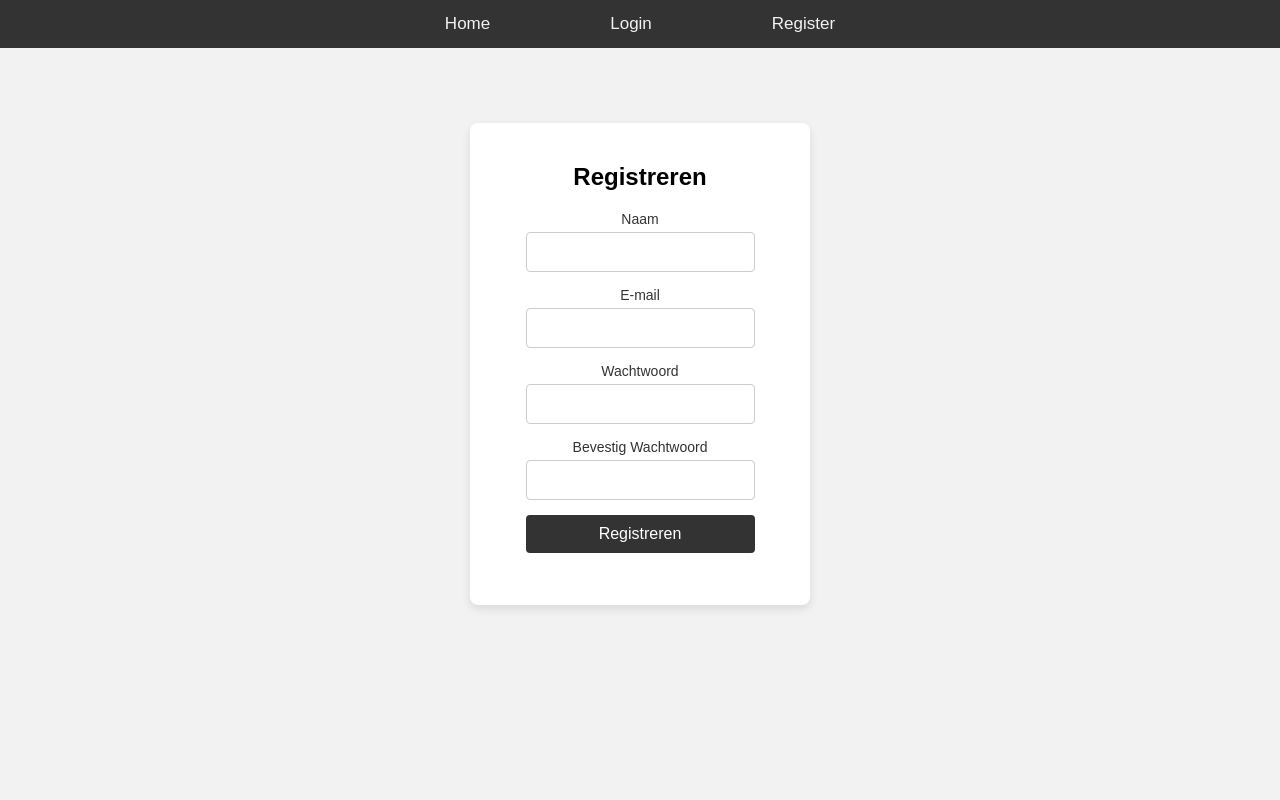
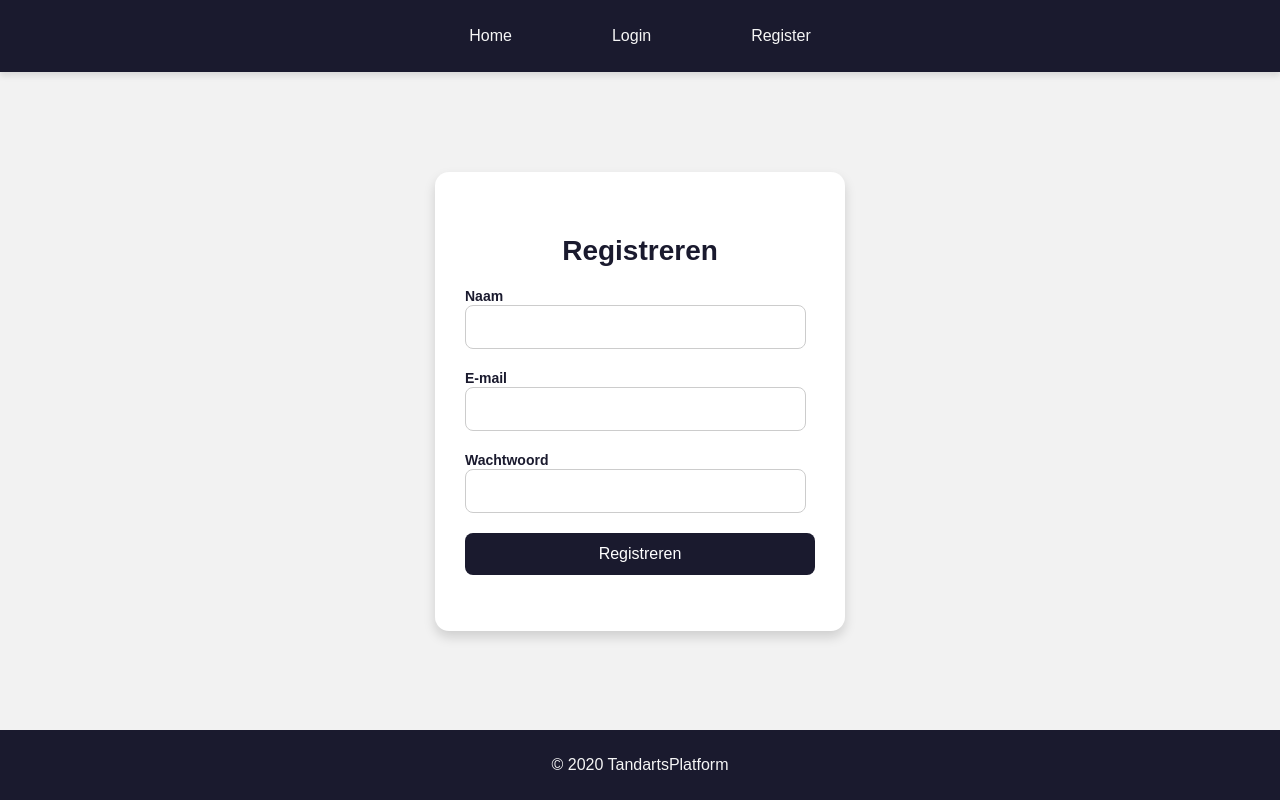
Before and after one commit to Milan9135/BeroepsProjecty3p1, a PHP site: page /register.php in a window 1280 px wide. Run offline with PHP 8.4, Linux system fonts and the light colour scheme.

Commit message:
liougivuyv grajgibihu

```diff
--- a/register/register.css
+++ b/register/register.css
@@ -1,117 +1,135 @@
 /* Navbar styling */
 .navbar {
-    background-color: #333;
+    background-color: #1a1a2e;
     overflow: hidden;
     top: 0;
     width: 100%;
     z-index: 1000;
     display: flex;
     justify-content: center;
+    padding: 15px 0;
+    box-shadow: 0px 4px 6px rgba(0, 0, 0, 0.1);
 }
 
 .navbar a {
-    float: left;
-    display: block;
-    color: #f2f2f2;
+    color: #f5f5f5;
     text-align: center;
-    padding: 14px 60px;
+    padding: 12px 50px;
     text-decoration: none;
-    font-size: 17px;
+    font-size: 16px;
+    font-family: 'Poppins', sans-serif;
+    transition: background-color 0.3s ease, color 0.3s ease;
 }
 
 .navbar a:hover {
-    background: #ddd;
-    color: black;
+    background: #e94560;
+    color: white;
+    border-radius: 5px;
 }
 
 /* Footer styling */
-
 .footer {
     position: fixed;
     left: 0;
     bottom: 0;
     width: 100%;
-    background-color: #333;
-    color: white;
+    background-color: #1a1a2e;
+    color: #f5f5f5;
     text-align: center;
+    padding: 10px 0;
+    font-family: 'Poppins', sans-serif;
 }
 
 /* Styling for the body of the website */
-
 body {
     margin: 0;
-    font-family: Arial, Helvetica, sans-serif;
+    font-family: 'Poppins', sans-serif;
     background-color: #f2f2f2;
     display: flex;
     place-content: center;
     flex-direction: column;
-}
-
-header {
-    display: flex;
-    justify-content: center;
-}
-
-main{
-    display: flex;
-    justify-content: center;
-    margin-top: 75px;
-}
-.register-container {
-    background-color: #fff;
-    padding: 20px;
-    border-radius: 8px;
-    box-shadow: 0 4px 10px rgba(0, 0, 0, 0.1);
-    width: 300px;
-    display: flex;
-    justify-content: center;
-    flex-direction: column;
-    align-items: center;
-}
-
-.register-form{
-    display: flex;
-    justify-content: center;
-    flex-direction: column;
-    align-items: center;
-}
-.input-group {
-    margin-bottom: 15px;
-    display: flex;
-    flex-direction: column;
-    display: flex;
-    justify-content: center;
-    flex-direction: column;
-    align-items: center;
-}
-.input-group label {
-    margin-bottom: 5px;
-    font-size: 14px;
     color: #333;
 }
 
+main {
+    display: flex;
+    justify-content: center;
+    margin-top: 100px;
+    margin-bottom: 150px;
+}
+
+/* Container Styling */
+.register-container {
+    background-color: #fff;
+    padding: 40px 30px;
+    border-radius: 14px;
+    box-shadow: 0 6px 12px rgba(0, 0, 0, 0.15);
+    width: 350px;
+    text-align: center;
+    animation: fadeIn 1s ease-in-out;
+
+}
+
+/* Heading Styling */
+h2 {
+    font-size: 28px;
+    font-weight: 700;
+    margin-bottom: 20px;
+    color: #1a1a2e;
+}
+
+/* Input Group Styling */
+.input-group {
+    margin-bottom: 20px;
+    text-align: left;
+}
+
+.input-group label {
+    font-size: 14px;
+    font-weight: 600;
+    margin-bottom: 8px;
+    color: #1a1a2e;
+}
+
 .input-group input {
-    padding: 10px;
+    padding: 12px;
     border: 1px solid #ccc;
-    border-radius: 4px;
+    border-radius: 8px;
     font-size: 16px;
+    width: 90%;
+    transition: border-color 0.3s ease;
 }
+
+.input-group input:focus {
+    border-color: #e94560;
+    outline: none;
+}
+
+/* Submit Button Styling */
 button[type="submit"] {
-    background-color: #333;
+    background-color: #1a1a2e;
     color: white;
     border: none;
-    padding: 10px;
-    border-radius: 4px;
+    padding: 12px;
+    border-radius: 8px;
     width: 100%;
     font-size: 16px;
     cursor: pointer;
+    transition: background-color 0.3s ease;
 }
 
 button[type="submit"]:hover {
-    background-color: #555;
+    background-color: #e94560;
 }
 
-.Reg {
-    color: green;
-
+/* Animations */
+@keyframes fadeIn {
+    from {
+        opacity: 0;
+        transform: translateY(-20px);
+    }
+    to {
+        opacity: 1;
+        transform: translateY(0);
+    }
 }
--- a/register/register.php
+++ b/register/register.php
@@ -8,8 +8,12 @@ if ($_SERVER['REQUEST_METHOD'] == 'POST') {
         echo "Vul alles in";
     } else {
         try {
-            $user->insertUser($_POST['email'], $_POST['wachtwoord']);
-            $toegevoegd = '<p>toegevoegd</p>';
+          // Wachtwoord hashen voordat het opgeslagen wordt
+          $hashedPassword = password_hash($_POST['wachtwoord'], PASSWORD_DEFAULT);
+
+          // Gebruiker invoegen met het gehashte wachtwoord
+          $user->insertUser($_POST['email'], $hashedPassword);
+          $toegevoegd = '<p>Je bent succesvol geregistreerd!</p>';
         } catch (Exception $e) {
             'Error: ' . $e->getMessage();
         }
@@ -33,9 +37,9 @@ if ($_SERVER['REQUEST_METHOD'] == 'POST') {
 <body>
 
     <nav class="navbar">
-        <a href="index.html">Home</a>
-        <a href="login.html">Login</a>
-        <a href="register.html">Register</a>
+        <a href="../homepage/indexs.html">Home</a>
+        <a href="../inlog/inlog.php">Login</a>
+        <a href="../register/register.php">Register</a>
     </nav>
 
     <main>
@@ -54,24 +58,17 @@ if ($_SERVER['REQUEST_METHOD'] == 'POST') {
                     <label for="password">Wachtwoord</label>
                     <input type="password" id="wachtwoord" name="wachtwoord" required />
                 </div>
-                <div class="input-group">
-                    <label for="confirmPassword">Bevestig Wachtwoord</label>
-                    <input
-                        type="password"
-                        id="confirmPassword"
-                        name="confirmPassword"
-                        required />
-                </div>
+
                 <button type="submit">Registreren</button>
 
 
                 <?php
 
                 if (isset($toegevoegd) && !empty($toegevoegd)) {
-                    echo '<p style="color: green; font-size: 1.5em;
+                    echo '<p style="color: black; font-size: 1.25em;
                                             font-weight: bold;
                                             text-align: center;
-                                            background-color: #f0f8f0;
+                                            margin-top: 20px;
                                             padding: 10px;
                                             border-radius: 8px;
                                             box-shadow: 0 4px 6px rgba(0, 0, 0, 0.1);">
@@ -90,6 +87,11 @@ if ($_SERVER['REQUEST_METHOD'] == 'POST') {
         </div>
     </main>
 
+
+    <footer class="footer">
+        <p>&copy; 2020 TandartsPlatform</p>
+    </footer>
+
     <script src="script.js"></script>
 </body>
 
```
Also changed, not shown: homepage/indexs.html (+4 -3 lines), inlog/inlog.php (+4 -3 lines).
